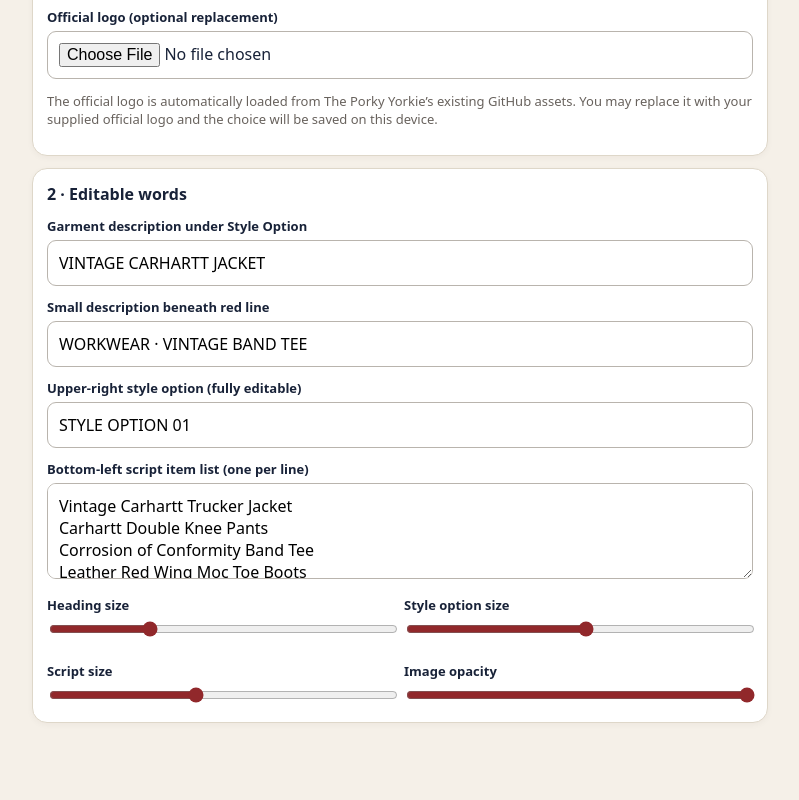
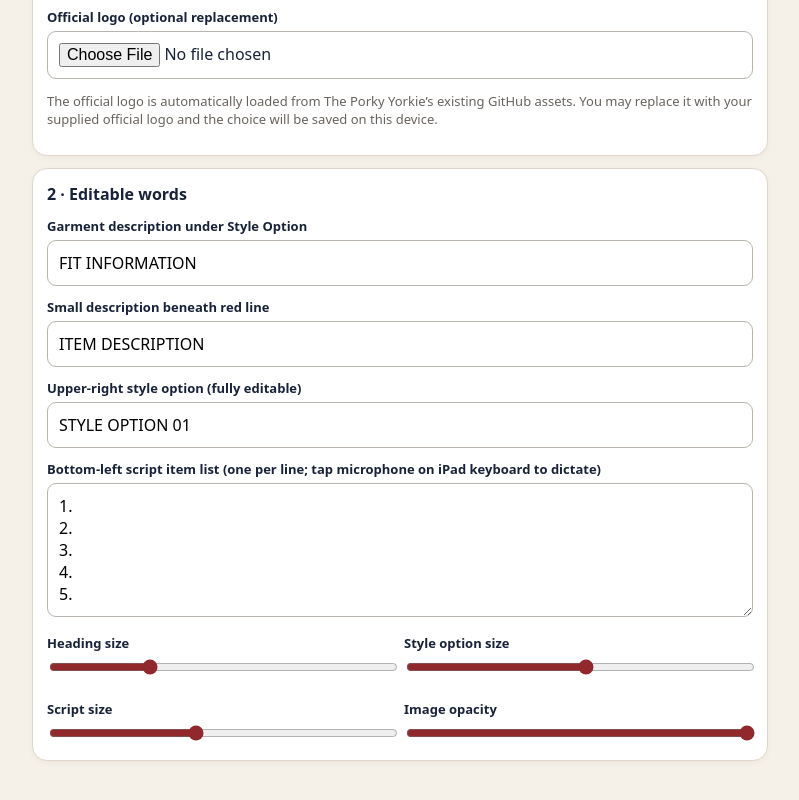
Before and after one commit to ThePorkyYorkie/porky-yorkie-cover-builder, a plain HTML site: page build-the-fit/index.html in a window 1280 px wide. Shown: the part 1838-2638 px from the top of the page, without its empty margins (240-1039 px from the left). Drawn offline with Linux system fonts and the light colour scheme.

Commit message:
Use blank reusable Build the Fit labels and numbered list; support keyboard dictation workflow

```diff
--- a/build-the-fit/index.html
+++ b/build-the-fit/index.html
@@ -23,10 +23,10 @@
 <label for="officialLogo">Official logo (optional replacement)</label><input type="file" id="officialLogo" accept="image/*"><p class="help">The official logo is automatically loaded from The Porky Yorkie’s existing GitHub assets. You may replace it with your supplied official logo and the choice will be saved on this device.</p>
 </section>
 <section class="panel"><p class="title">2 · Editable words</p>
-<label>Garment description under Style Option</label><input id="subtitle" type="text" value="VINTAGE CARHARTT JACKET">
-<label>Small description beneath red line</label><input id="descriptor" type="text" value="WORKWEAR · VINTAGE BAND TEE">
+<label>Garment description under Style Option</label><input id="subtitle" type="text" value="FIT INFORMATION">
+<label>Small description beneath red line</label><input id="descriptor" type="text" value="ITEM DESCRIPTION">
 <label>Upper-right style option (fully editable)</label><input id="option" type="text" value="STYLE OPTION 01">
-<label>Bottom-left script item list (one per line)</label><textarea id="items">Vintage Carhartt Trucker Jacket&#10;Carhartt Double Knee Pants&#10;Corrosion of Conformity Band Tee&#10;Leather Red Wing Moc Toe Boots&#10;Leather Belt</textarea>
+<label>Bottom-left script item list (one per line; tap microphone on iPad keyboard to dictate)</label><textarea id="items" rows="5" placeholder="Tap and dictate each outfit piece">1.&#10;2.&#10;3.&#10;4.&#10;5.</textarea>
 <div class="controls"><div><label>Heading size</label><input id="subtitleSize" type="range" min="22" max="65" value="34"></div><div><label>Style option size</label><input id="optionSize" type="range" min="25" max="58" value="42"></div><div><label>Script size</label><input id="listSize" type="range" min="19" max="43" value="29"></div><div><label>Image opacity</label><input id="opacity" type="range" min="10" max="100" value="100"></div></div>
 </section>
 
```
